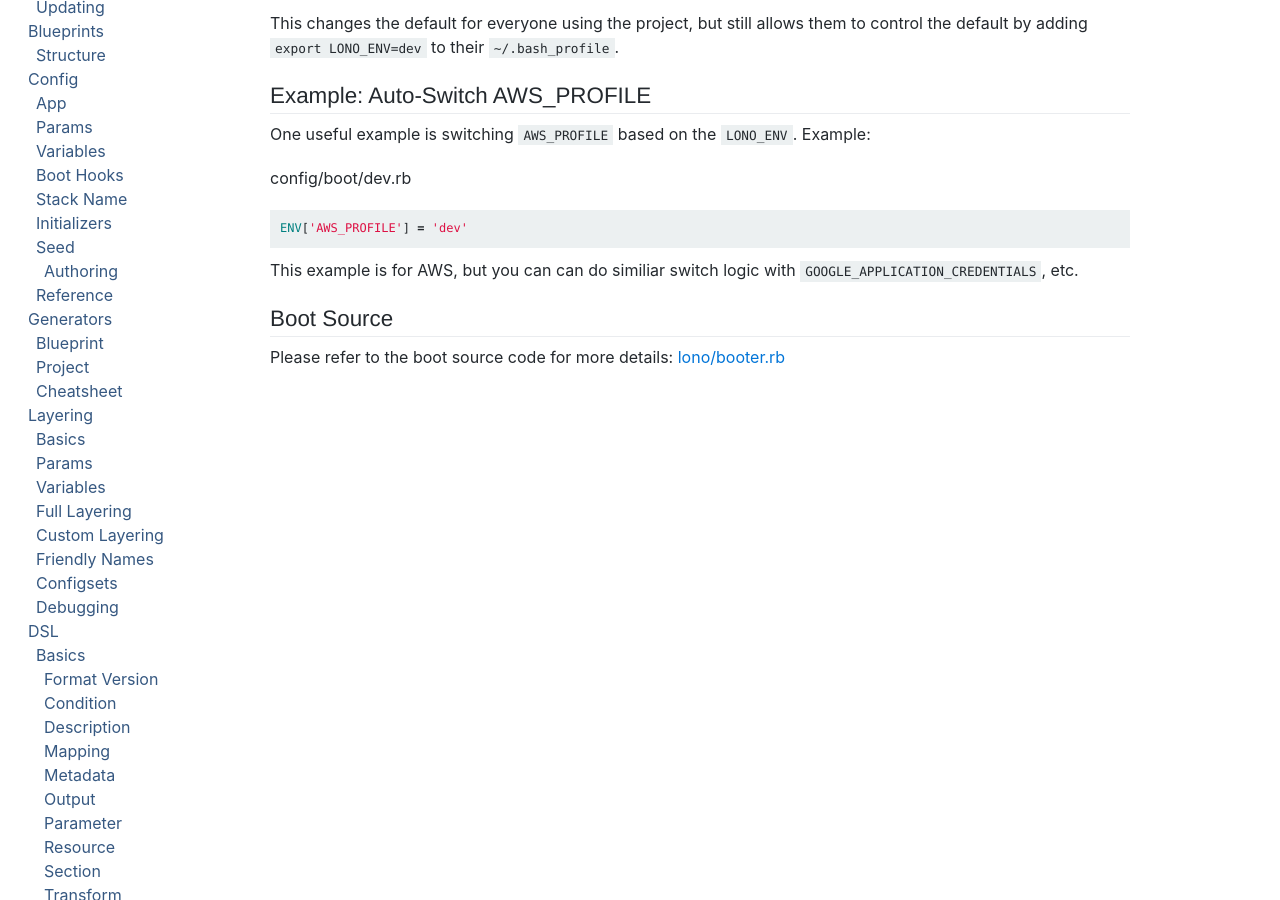
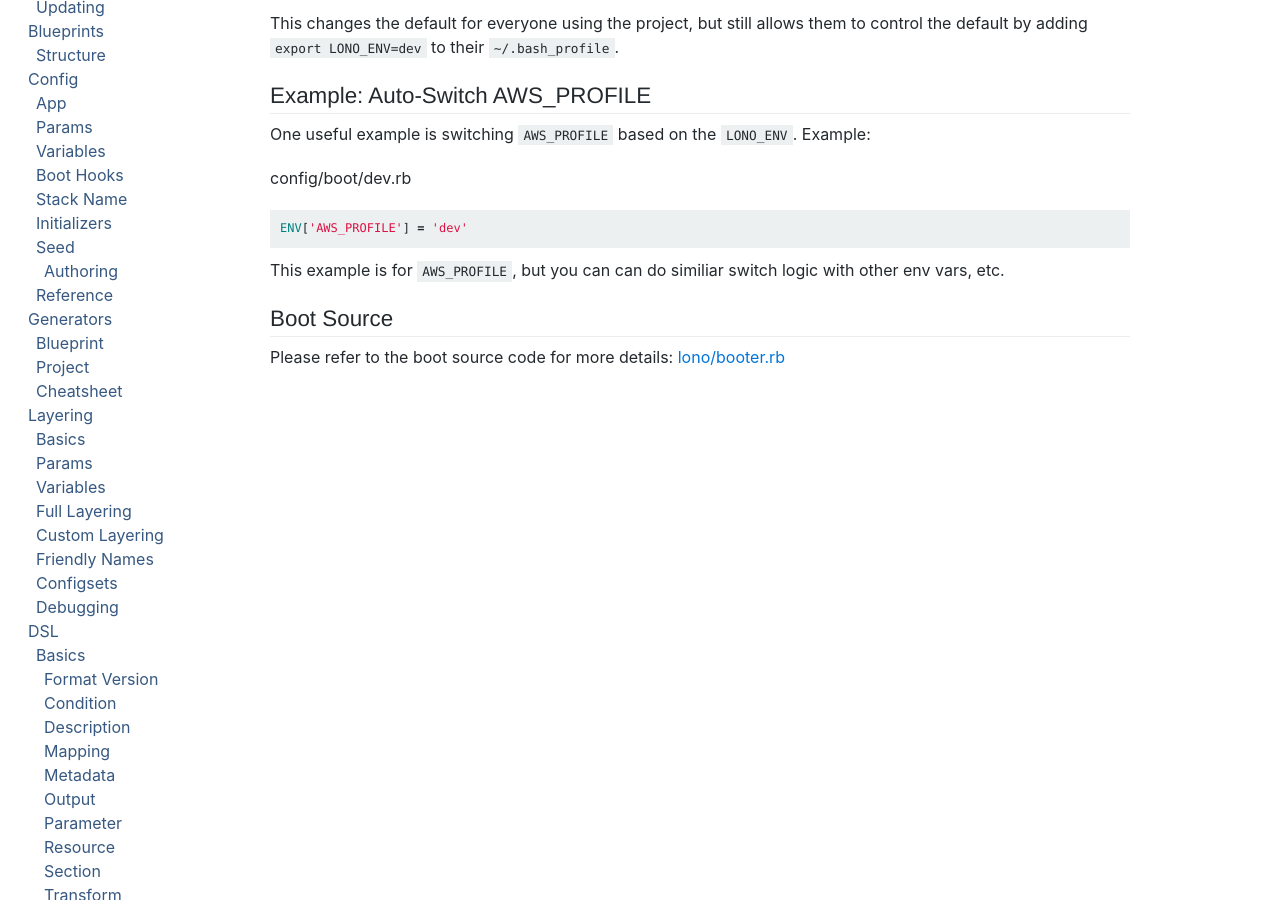
Before and after one commit to boltops-tools/lono-docs, a Jekyll site: the page built from _docs/config/boot.md, in a window 1280 px wide and 900 px high, scrolled down 758 px. Built offline with Jekyll 4.4.1, drawn with Linux system fonts in a browser that asks for light colours; cached includes are drawn as plain includes; a script that is not in the unit is left out.

Commit message:
Update boot.md

````diff
--- a/_docs/config/boot.md
+++ b/_docs/config/boot.md
@@ -42,7 +42,7 @@ config/boot/dev.rb
 ENV['AWS_PROFILE'] = 'dev'
 ```
 
-This example is for AWS, but you can can do similiar switch logic with `GOOGLE_APPLICATION_CREDENTIALS`, etc.
+This example is for `AWS_PROFILE`, but you can can do similiar switch logic with other env vars, etc.
 
 ## Boot Source
 
````
